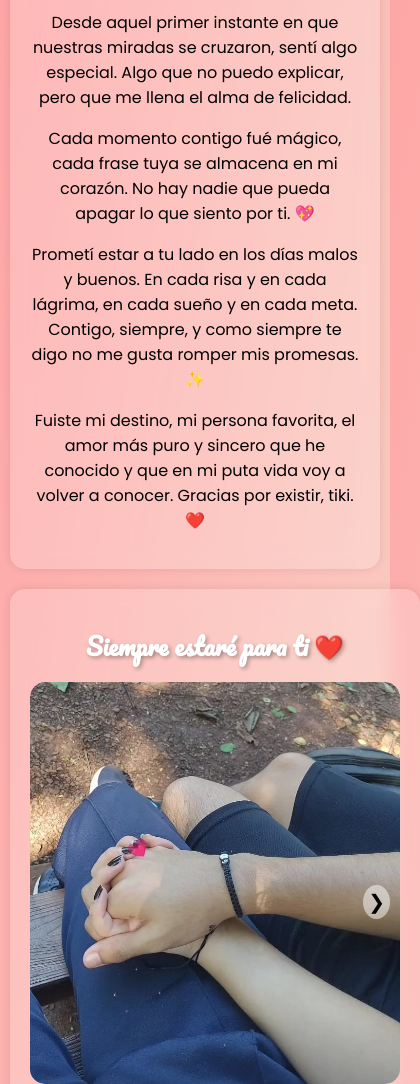
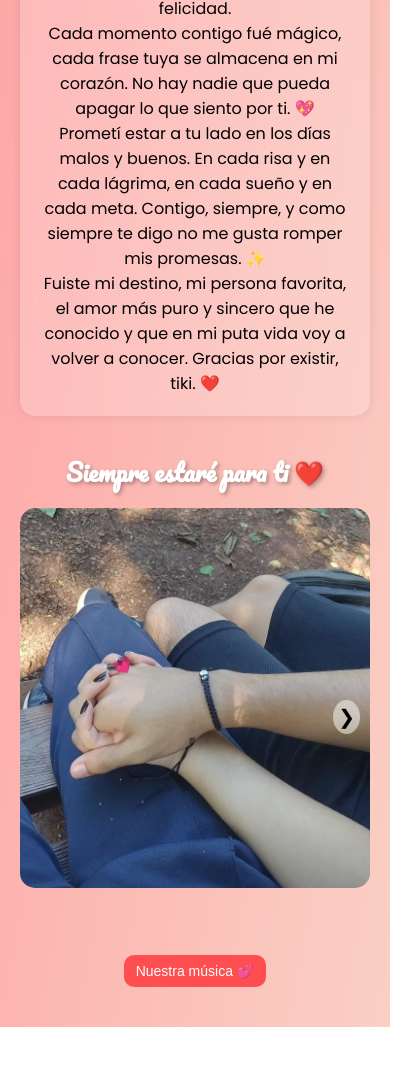
Before and after one commit to lyrk68/lapa, a plain HTML site: page index.html in a window 390 px wide. Shown: the part 989-2073 px from the top of the page, 420 px wide, since content can reach past the window. After the commit the page ends 2016 px from the top, so only its background shows below. Drawn offline with Linux system fonts and the light colour scheme.

Commit message:
Update valentine.css

```diff
--- a/valentine.css
+++ b/valentine.css
@@ -1,17 +1,26 @@
 @import url('https://fonts.googleapis.com/css2?family=Pacifico&family=Poppins:wght@300;400;700&display=swap');
 
-/* Quita el uso de "display: flex" y "height: 100vh" en <body>
-   para permitir el scroll normal en móviles. */
+/* ------------------------------
+   RESET / BASE
+------------------------------ */
+* {
+  margin: 0;
+  padding: 0;
+  box-sizing: border-box;
+}
+
+/* ------------------------------
+   BODY & BACKGROUND
+------------------------------ */
 body {
   font-family: 'Poppins', sans-serif;
   background: linear-gradient(to bottom right, #ff9a9e, #fad0c4);
   margin: 0;
   padding: 0;
   text-align: center; /* Centra textos de forma global si lo deseas */
-    /* NO overflow: hidden; */
+  /* Quita overflow: hidden para que haya scroll en móvil */
 }
 
-/* Fondo con el canvas de corazones */
 .background {
   position: fixed;
   width: 100%;
@@ -26,35 +35,50 @@ body {
   height: 100%;
 }
 
-/*
-  Contenedor principal para toda la página.
-  Limita el ancho máximo y centra el contenido.
-*/
+/* ------------------------------
+   LAYOUT PRINCIPAL
+------------------------------ */
+/* Contenedor que agrupa todo (si lo deseas) */
 .main-container {
   max-width: 1200px;
   margin: 0 auto;
   padding: 20px;
 }
 
-/* Layout en dos columnas para PC,
-   y en columna (uno debajo del otro) para móviles */
+/* Contenedor flex que tiene left-text, right-text, y .container (slider) */
 .layout {
   display: flex;
   gap: 20px;
   align-items: flex-start;
   justify-content: space-between;
-    margin-bottom: 20px; /* Espacio debajo del bloque de textos */
+  margin-bottom: 20px;
 }
 
-/* Contenedor de los textos (izquierda y derecha) */
-.text-container {
+/* Orden por defecto (PC) */
+.left-text {
+  order: 1;
   flex: 1;
-    display: flex;
-    flex-direction: column;
-    gap: 20px; /* Espacio entre los dos textos */
 }
 
-/* Bloques de texto */
+.right-text {
+  order: 2;
+  flex: 1;
+}
+
+/* El slider está dentro de .container */
+.container {
+  order: 3;
+  flex: 1;
+  background: rgba(255, 255, 255, 0.2);
+  backdrop-filter: blur(10px);
+  box-shadow: 0 0 10px rgba(0, 0, 0, 0.1);
+  border-radius: 15px;
+  padding: 20px;
+}
+
+/* ------------------------------
+   TEXTOS IZQUIERDA Y DERECHA
+------------------------------ */
 .left-text,
 .right-text {
   background: rgba(255, 255, 255, 0.2);
@@ -63,20 +87,12 @@ body {
   border-radius: 15px;
   padding: 20px;
   color: #000;
-    text-align: left; /* Por defecto, alineado a la izquierda */
+  text-align: left; /* Alineación del texto */
 }
 
-/* Bloque del slider */
-.slider-container {
-    flex: 1;
-    background: rgba(255, 255, 255, 0.2);
-    backdrop-filter: blur(10px);
-    box-shadow: 0 0 10px rgba(0, 0, 0, 0.1);
-    border-radius: 15px;
-    padding: 20px;
-}
-
-/* Título dentro del slider-container (opcional) */
+/* ------------------------------
+   TÍTULO (Opcional, dentro del slider)
+------------------------------ */
 .title {
   font-family: 'Pacifico', cursive;
   font-size: 24px;
@@ -85,11 +101,12 @@ body {
   margin-bottom: 15px;
 }
 
-/* Slider */
+/* ------------------------------
+   SLIDER
+------------------------------ */
 .slider {
   position: relative;
   width: 100%;
-    /* No forzamos altura fija; se adaptará al contenido */
   overflow: hidden;
   border-radius: 15px;
   margin-bottom: 15px; /* Espacio debajo del slider */
@@ -106,7 +123,6 @@ body {
   transition: transform 0.5s ease-in-out;
 }
 
-/* Cada "slide" ocupa 100% del ancho */
 .slide {
   min-width: 100%;
   position: relative;
@@ -123,23 +139,12 @@ body {
 
 .image-container.square img {
   width: 100%;
-    height: auto;        /* Para que no se deforme */
-    object-fit: cover;   /* "cover" o "contain", según prefieras */
+  height: auto;
+  object-fit: cover; /* Usa cover o contain, según prefieras */
   display: block;
 }
 
-/* Caption debajo de la imagen */
-.caption {
-    margin-top: 10px;
-    background: rgba(0, 0, 0, 0.6);
-    color: #fff;
-    padding: 10px 15px;
-    border-radius: 10px;
-    font-size: 14px;
-    display: inline-block;
-}
-
-/* Botones de navegación del slider */
+/* Botones del slider */
 .prev, .next {
   position: absolute;
   top: 50%;
@@ -157,10 +162,17 @@ body {
   background: rgba(255, 255, 255, 0.8);
 }
 
-.prev { left: 10px; }
-.next { right: 10px; }
+.prev {
+  left: 10px;
+}
 
-/* Botón para la música */
+.next {
+  right: 10px;
+}
+
+/* ------------------------------
+   BOTÓN DE MÚSICA
+------------------------------ */
 .love-button {
   margin-top: 15px;
   padding: 10px 20px;
@@ -177,30 +189,37 @@ body {
   background: #fc7177;
 }
 
-/* MEDIA QUERIES: Ajustes para móviles */
+/* ------------------------------
+   MEDIA QUERIES (MÓVILES)
+------------------------------ */
 @media (max-width: 768px) {
-
-    .main-container {
-        padding: 10px;
-    }
 
   /* Cambiamos el layout a columna */
   .layout {
     flex-direction: column;
   }
 
-    /* Texto y slider ocupan 100% */
-    .text-container, .slider-container {
-        width: 100%;
+  /* Nuevo orden en móvil:
+     1º .container (fotos),
+     2º .left-text,
+     3º .right-text
+  */
+  .container {
+    order: 1;
+  }
+  .left-text {
+    order: 2;
+    text-align: center; /* Opcional: centra el texto en móvil */
+  }
+  .right-text {
+    order: 3;
+    text-align: center; /* Opcional: centra el texto en móvil */
   }
 
-    /* Alineamos los bloques de texto al centro si se prefiere */
-    .left-text, .right-text {
-        text-align: center;
-    }
-
-    /* Ajuste del slider (quitar altura fija) */
-    .slider {
+  /* Ajuste de anchos */
+  .left-text, .right-text, .container {
+    flex: none;   /* Para que no se intenten estirar */
+    width: 100%;  /* Ocupan todo el ancho */
     margin-bottom: 15px;
   }
 
```
Lines whose indentation alone changed are shown as unchanged.
